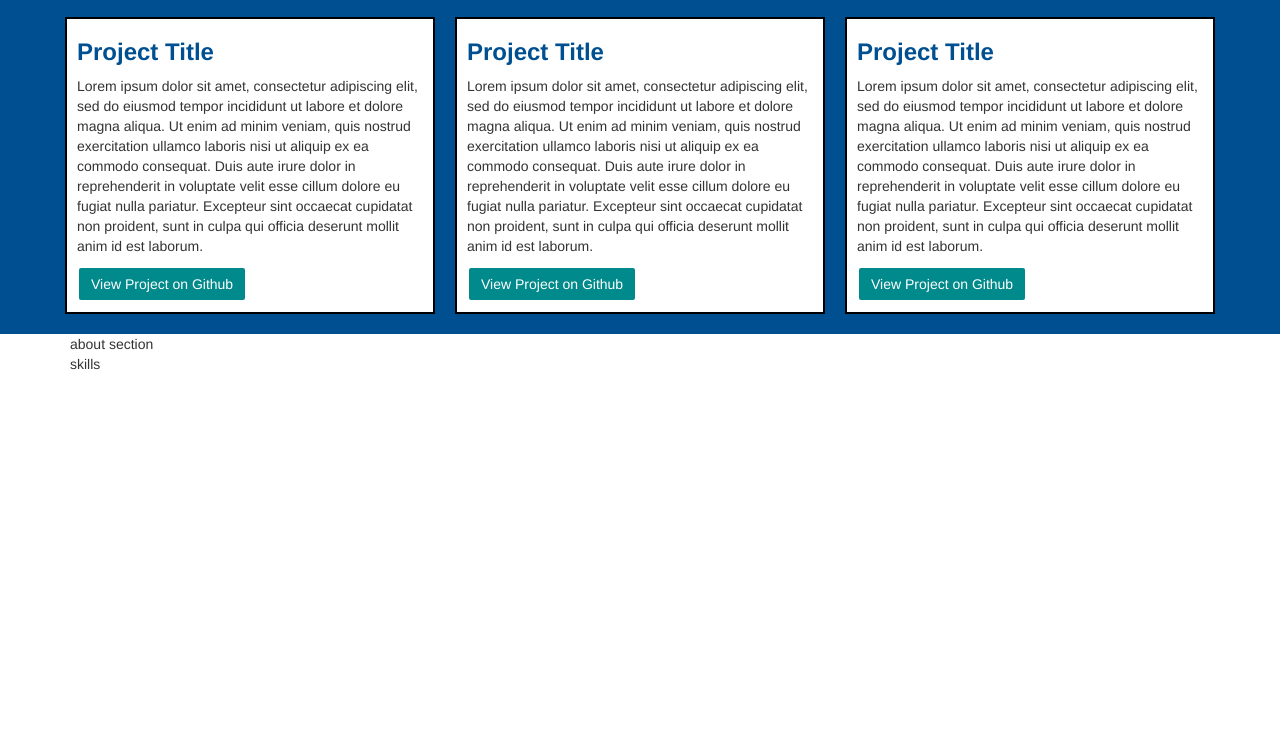
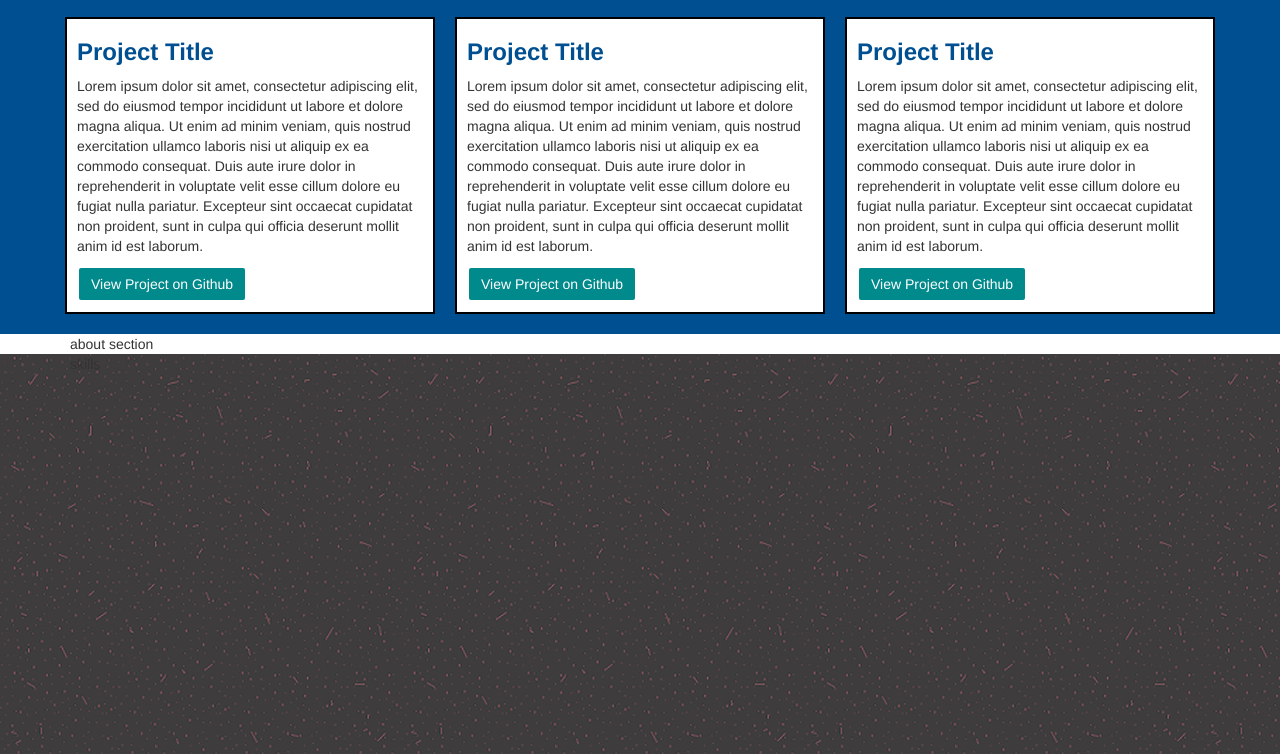
Before and after one commit to putman10/portfolio, a plain HTML site: page index.html in a window 1280 px wide. Shown: the part 812-1566 px from the top of the page. Before the commit the page ends 1186 px from the top, so only its background shows below. Drawn offline with nearby package versions, Linux system fonts and the light colour scheme.

Commit message:
add z-index to header and skills section background with image

```diff
--- a/css/styles.css
+++ b/css/styles.css
@@ -9,6 +9,7 @@ body {
   padding: 10px 0 10px;
   text-align: center;
   top: 0;
+  z-index: 100;
   position: fixed;
   width: 100%;
   background: rgba(255,255,255,0.75);
@@ -165,6 +166,12 @@ img {
   text-decoration: none;
 }
 
+.skills {
+  background-color:red;
+  background-image: url(../img/pink-dust.png);
+  min-height: 400px;
+}
+
 @media (min-width: 768px) {
   #middle {
     display: table-cell;
```
Also changed, not shown: img/pink-dust.png (added).
